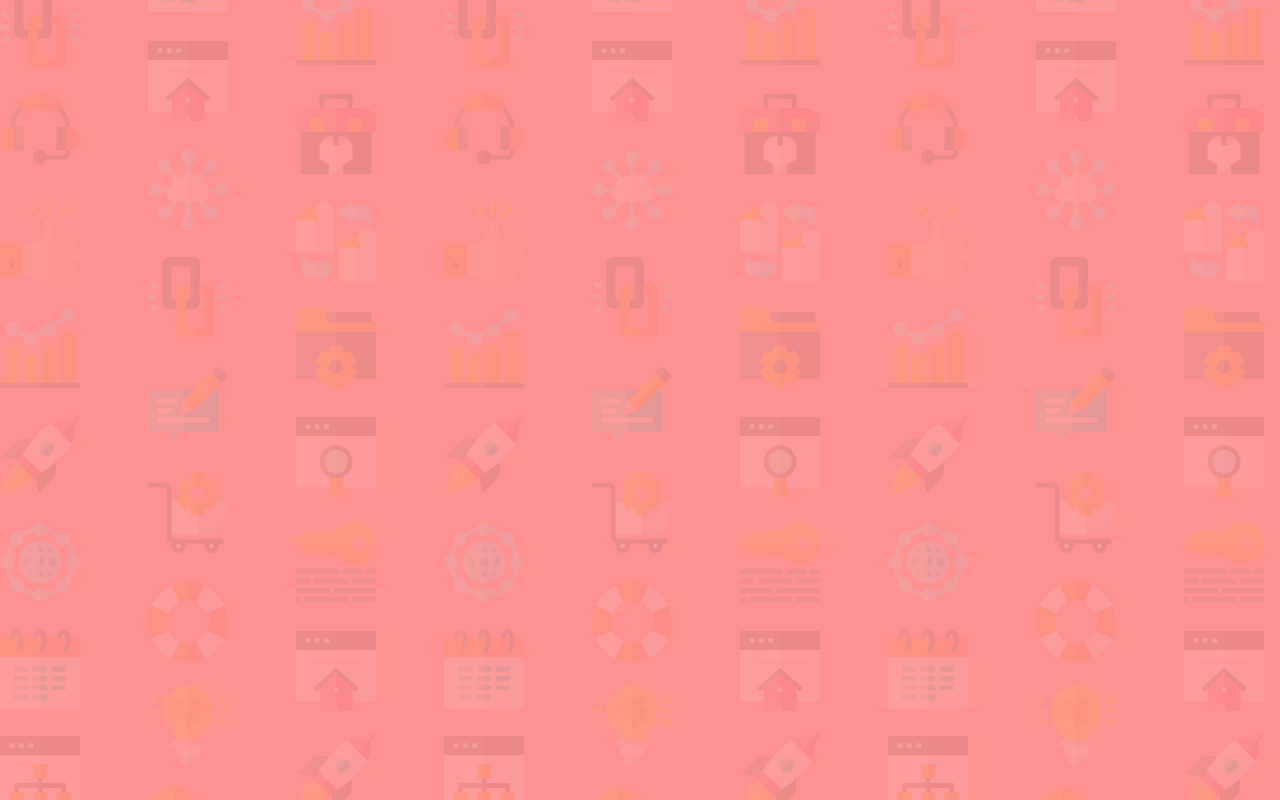
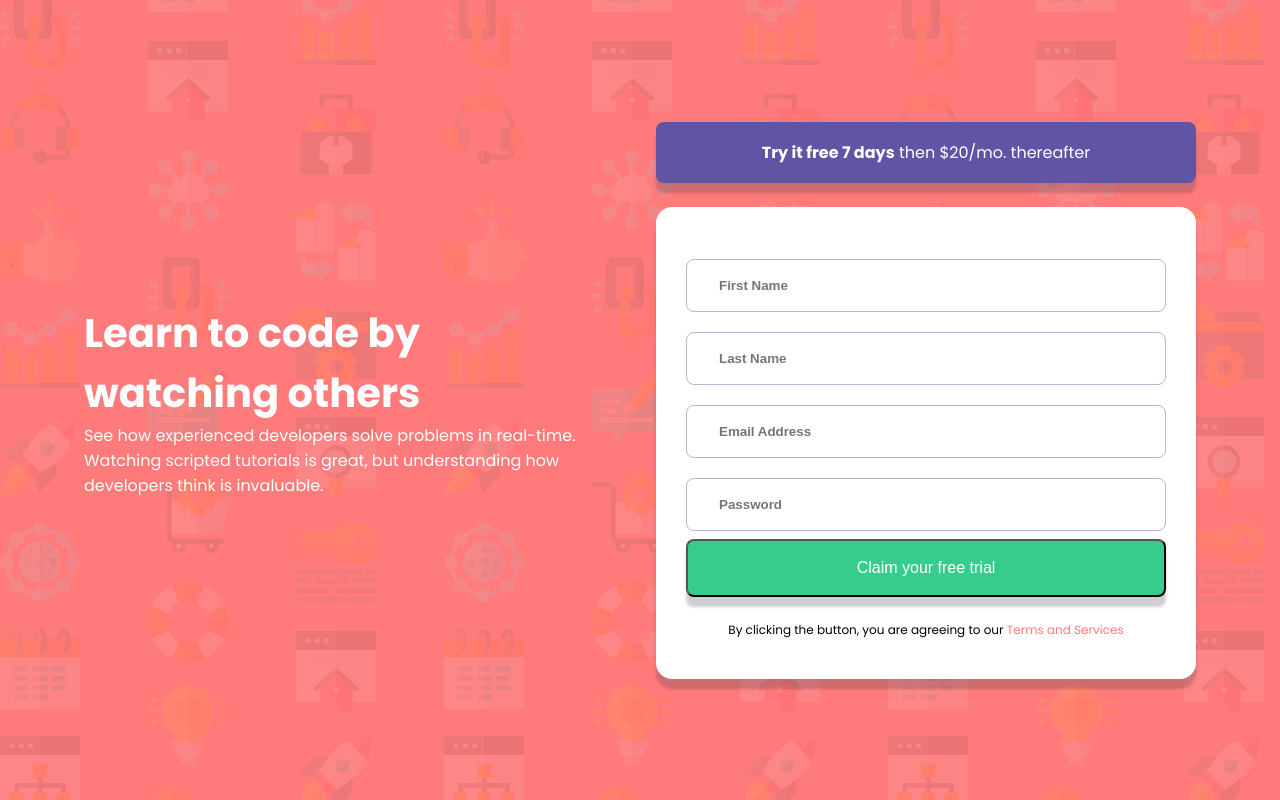
Before and after one commit to GIR0SAN/intro-component-with-signup-form, a plain HTML site: page index.html in a window 1280 px wide. Drawn offline with Linux system fonts and the light colour scheme.

Commit message:
HTML e CSS ok

```diff
--- a/index.html
+++ b/index.html
@@ -3,6 +3,9 @@
 <head>
   <meta charset="UTF-8">
   <meta name="viewport" content="width=device-width, initial-scale=1.0">
+  <link rel="preconnect" href="https://fonts.googleapis.com">
+  <link rel="preconnect" href="https://fonts.gstatic.com" crossorigin>
+  <link href="https://fonts.googleapis.com/css2?family=Poppins:wght@400;500;600;700&display=swap" rel="stylesheet">
   <link rel="icon" type="image/png" sizes="32x32" href="./images/favicon-32x32.png">
   <link rel="stylesheet" href="style.css">
 
@@ -10,45 +13,59 @@
 
 </head>
 <body>
-  <div class="l-header">
+  <header class="l-header">
     <div class="l-container">
-      <div class="l-content__wrapper">
+      <main class="l-content__wrapper">
         <div class="l-text__wrapper">
+          <h1 class="c-h1">
+            Learn to code by watching others
+          </h1>
 
+          <p class="c-paragraph">
+            See how experienced developers solve problems in real-time. Watching scripted tutorials is great, but understanding how developers think is invaluable.
+          </p>
         </div>
 
-        <div class="l-form">
+        <div class="l-form__wrapper">
+          <div class="l-offer">
+            <p class="c-h2">
+              <strong>Try it free 7 days</strong> then $20/mo. thereafter
+            </p>
 
+            <form class="l-form">
+              <label for="name">
+                <input type="text" placeholder="First Name" class="c-field" id="name">
+                <img src="images/icon-error.svg" alt="Error icon" class="c-error__image">
+                <small class="c-error"><span class="c-red">First name cannot be empty</span></small>
+              </label>
+              <label for="lastName">
+                <input type="text" placeholder="Last Name" class="c-field" id="lastname">
+                <img src="images/icon-error.svg" alt="Error icon" class="c-error__image">
+                <small class="c-error"><span class="c-red">Last name cannot be empty</span></small>
+              </label>
+              <label for="email">
+                <input type="email" placeholder="Email Address" class="c-field" id="email">
+                <img src="images/icon-error.svg" alt="Error icon" class="c-error__image">
+                <small class="c-error"><span class="c-red">Look like this is not an email</span></small>
+              </label>
+              <label for="password">
+                <input type="password" placeholder="Password" class="c-field" id="password">
+                <img src="images/icon-error.svg" alt="Error icon" class="c-error__image">
+                <small class="c-error"><span class="c-red">Password cannot be emp</span></small>
+              </label>
+
+              <div class="l-button__wrapper">
+                <input type="button" value="Claim your free trial" class="c-submit">
+                <small class="c-footer">By clicking the button, you are agreeing to our <span class="c-red">Terms and Services</span></small>
+              </div>
+            </form>
+
+
+          </div>
         </div>
-
-      </div>
+      </main>
     </div>
-  </div>
+  </header>
 
 </body>
 </html>
-
-<!--
-  Learn to code by watching others
-
-  See how experienced developers solve problems in real-time. Watching scripted tutorials is great,
-  but understanding how developers think is invaluable.
-
-  Try it free 7 days then $20/mo. thereafter
-
-  First Name
-  Last Name
-  Email Address
-  Password
-
-  Claim your free trial
-
-  By clicking the button, you are agreeing to our Terms and Services
-
-  <footer>
-    <p class="attribution">
-      Challenge by <a href="https://www.frontendmentor.io?ref=challenge" target="_blank">Frontend Mentor</a>.
-      Coded by <a href="#">Your Name Here</a>.
-    </p>
-  </footer>
--->
--- a/style.css
+++ b/style.css
@@ -4,17 +4,154 @@
     box-sizing: border-box;
 }
 
+:root{
+    --red:hsl(0, 100%, 74%);
+    --white:#ffffff;
+    --green: hsl(154, 59%, 51%);
+    --blue: hsl(248, 32%, 49%);
+    --dark-blue: hsl(249, 10%, 26%) ;
+    --grayish-blue: hsl(246, 25%, 77%);
+
+}
 body{
     min-width: 100vw;
     min-height: 100vh;
     background-image: url(images/bg-intro-desktop.png);
-    background-color: rgba(255, 0, 0, 0.432);
+    background-color: var(--red);
+    display: flex;
+    align-items: center;
+    justify-content: center;
+    font-family: 'Poppins', sans-serif;
+}
+
+.l-content__wrapper{
+    width: 1112px;
+    display: flex;
+    justify-content: space-between;
+    align-items: center;
+}
+
+.l-text__wrapper{
+    width: 500px;
+}
+
+.c-h1{
+    color:var(--white);
+    font-size: 2.5rem;
+    font-weight: 700;
+}
+
+.c-paragraph{
+    color: var(--white);
 }
 
 
+.l-form__wrapper{
+    display: flex;
+    text-align: center;
+}
+
+.l-offer{
+   width: 540px;
+}
+
+.c-h2{
+    background-color: var(--blue);
+    padding: 18px 0;
+    border-radius: .5rem;
+    box-shadow: 0px 10px 3px  hsla(249, 10%, 26%, 0.26) ;
+    color: var(--white);
+    font-size: 1rem;
+    margin-bottom: 24px;
+}
+
+.l-form{
+    background-color: white;
+    padding: 40px 30px;
+    display: flex;
+    flex-direction: column;
+    border-radius: 1rem;
+    box-shadow: 0px 10px 3px  hsla(249, 10%, 26%, 0.247) ;
+}
+
+.l-button__wrapper{
+    display: flex;
+    flex-direction: column;
+}
+
+label{
+    display: flex;
+    flex-direction: column;
+    align-items: end;
+    position: relative;
+}
+
+.c-field{
+    padding: 18px 32px;
+    margin: 12px 0 8px 0;
+    width: 100%;
+    border-radius: .5rem;
+    border-style: none;
+    border: 1px solid var(--grayish-blue);
+    font-weight: 600;
+}
+
+.c-error__image{
+    display: none;
+    position: absolute;
+    top:38%;
+    right: 16px;
+}
+
+.c-error{
+    display: none;
+}
+.c-submit{
+    background-color: var(--green);
+    padding: 18px 0;
+    border-radius: .5rem;
+    box-shadow: 0px 10px 3px  hsla(249, 10%, 26%, 0.247) ;
+    color: var(--white);
+    font-size: 1rem;
+    margin-bottom: 24px;
+}
+
+.c-footer{
+    font-size: 12px;
+}
+.c-red{
+    color: var(--red);
+}
+
+@media screen and (max-width:375px){
+    .l-container{
+        padding: 90px 16px 70px 16px;
+    }
+    .l-content__wrapper{
+       flex-direction: column;
+       width: auto;
+    }
+
+    .l-text__wrapper{
+        width: auto;
+        text-align: center;
+        margin-bottom: 70px;
+    }
 
 
+    .c-h1{
+        font-size: 2rem;
+    }
 
-/*.attribution { font-size: 11px; text-align: center; }
-    .attribution a { color: hsl(228, 45%, 44%); }
-*/
+    .l-offer{
+        width: auto;
+     }
+
+    .c-h2{
+        padding: 18px 80px ;
+    }
+
+    .c-submit{
+        margin-top: 8px;
+    }
+}
```
Also changed, not shown: 2 other files.
